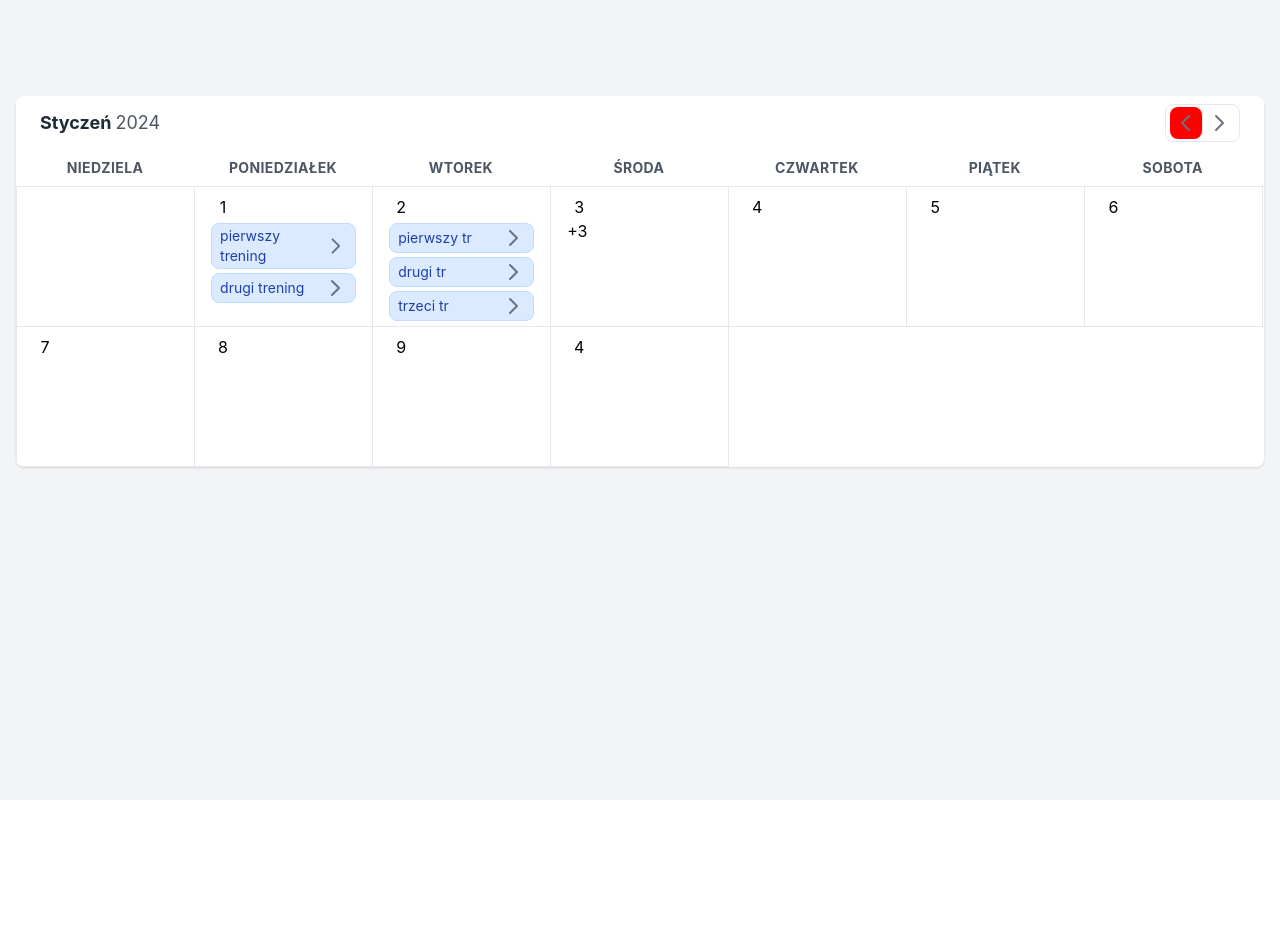
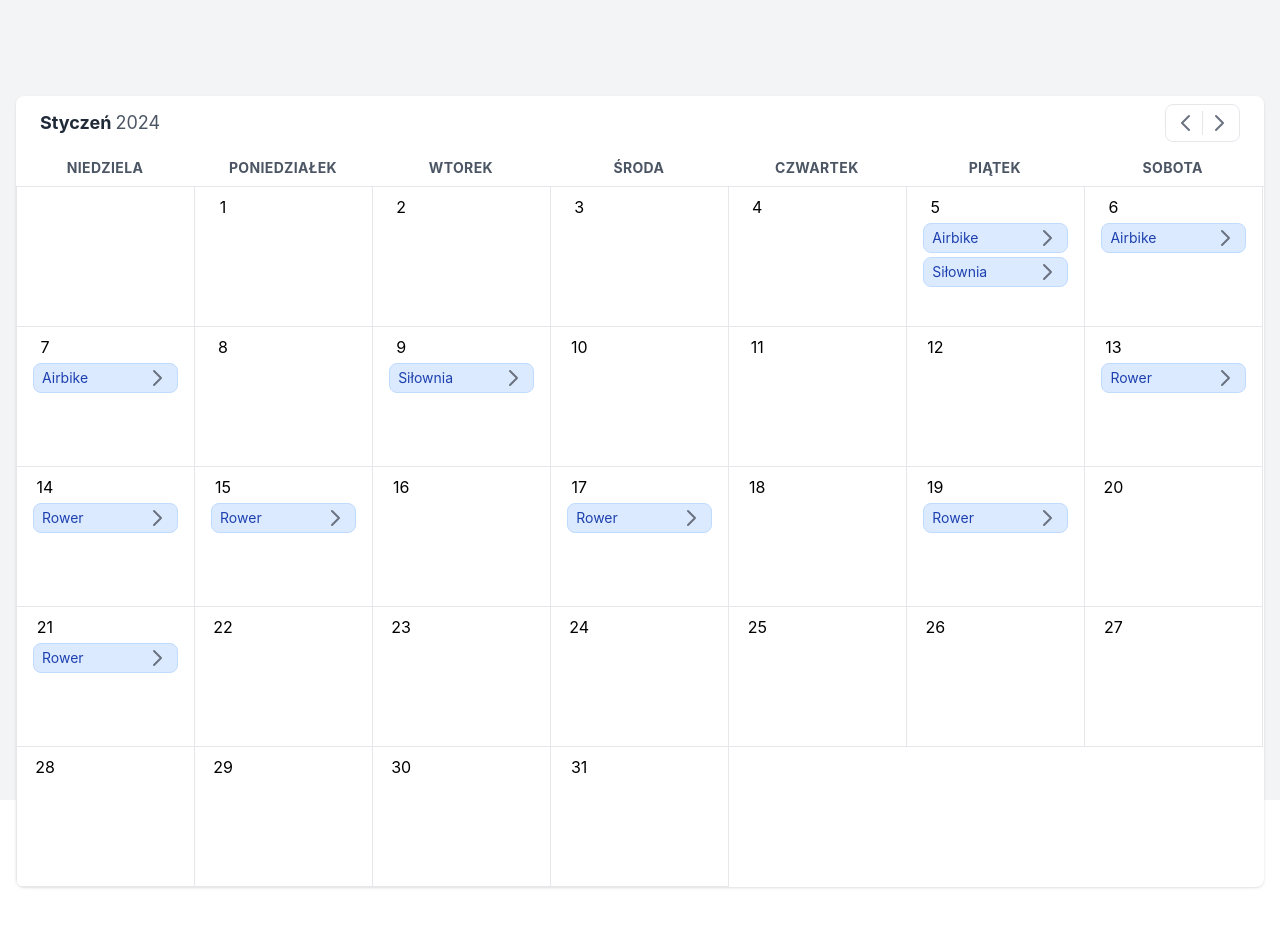
Before and after one commit to james028/training-app, a React (Create React App) app: page /trainings in a window 1280 px wide. Shown: the top 926 px of the page. Before the commit the page ends 800 px from the top, so only its background shows below. Built offline with nearby package versions, Linux system fonts and the light colour scheme.

Commit message:
add padding days

```diff
--- a/src/components/Calendar/Calendar.tsx
+++ b/src/components/Calendar/Calendar.tsx
@@ -6,7 +6,12 @@ import { TYear } from "../../types/app-types";
 import { DateTime } from "luxon";
 
 const Calendar = () => {
-  const [monthIndex, setMonthIndex] = useState(0);
+  const [monthIndex, setMonthIndex] = useState(() => {
+    const currentDate = DateTime.now();
+    const { month } = currentDate.toObject();
+
+    return month;
+  });
 
   const incrementMonth = () => {
     setMonthIndex((prev) => prev + 1);
@@ -17,6 +22,25 @@ const Calendar = () => {
   };
 
   //monthIndex, setMonthIndex jako context api
+
+  console.log(monthIndex, "index");
+
+  const foo = () => {
+    const v = Object.values(calendarData);
+    const k = Object.values(v);
+
+    console.log(Object.values(k), "r");
+    const xx = [];
+
+    // k.forEach((x: any) => {
+    //   console.log(x, "x");
+    //   x.forEach((a) => {
+    //     console.log(a, "a");
+    //   });
+    // });
+  };
+
+  foo();
 
   return (
     <div className="container mx-auto px-4 py-2 md:py-24">
--- a/src/components/Calendar/CalendarDays/CalendarDays.tsx
+++ b/src/components/Calendar/CalendarDays/CalendarDays.tsx
@@ -31,7 +31,7 @@ const CalendarDays = ({
 
     const firstDayOfMonth = DateTime.fromObject({
       year,
-      month: monthIndex + 1,
+      month: monthIndex,
       day: 1,
     })
       .toFormat("EEE, M/d/yyyy")
@@ -64,7 +64,7 @@ const CalendarDays = ({
       }
     });
 
-    setMonthsData([...newBlankDaysArray, ...results[monthIndex]]);
+    setMonthsData([...newBlankDaysArray, ...results[monthIndex - 1]]);
   };
 
   useEffect(() => {
--- a/src/components/Calendar/CalendarHeader/CalendarHeader.tsx
+++ b/src/components/Calendar/CalendarHeader/CalendarHeader.tsx
@@ -67,9 +67,10 @@ const CalendarHeader = ({
     const currentDate = DateTime.now();
     const { year, month, day } = currentDate.toObject();
 
+    //obecny miesiąc tu musy vtc
     const date = DateTime.fromObject({
       year,
-      month: monthIndex + 1,
+      month: monthIndex,
       day: 1,
     })
       .toFormat("MMMM/yyyy")
--- a/src/components/Calendar/CalendarHeader/style.css
+++ b/src/components/Calendar/CalendarHeader/style.css
@@ -3,5 +3,5 @@
 }
 
 .red {
-    background-color: red;
+    background-color: #b7bcca;
 }
--- a/src/mock/mock.ts
+++ b/src/mock/mock.ts
@@ -1,68 +1,177 @@
 import { TCalendarData } from "../types/app-types";
 
-export const calendarData: any = {
+export const calendarData = {
   "2024": [
     {
       "01x": [
         {
-          "01": [
-            {
-              type: "pierwszy trening",
-            },
-            {
-              type: "drugi trening",
-            },
-          ],
+          "01": [],
         },
         {
-          "02": [
-            {
-              type: "pierwszy tr",
-            },
-            {
-              type: "drugi tr",
-            },
-            {
-              type: "trzeci tr",
-            },
-          ],
+          "02": [],
         },
         {
-          "03": [
-            {
-              type: "pierwszy typxxx",
-            },
-            {
-              type: "pierwszy typxxx",
-            },
-            {
-              type: "pierwszy typxxx",
-            },
-            {
-              type: "pierwszy typxxx",
-            },
-          ],
+          "03": [],
         },
         {
           "04": [],
         },
         {
-          "05": [],
+          "05": [
+            {
+              type: "Airbike",
+              bikeType: null,
+              bikeKilometers: null,
+              duration: "00:20",
+            },
+            {
+              type: "Siłownia",
+              bikeType: null,
+              bikeKilometers: null,
+              duration: "01:00",
+            },
+          ],
         },
         {
-          "06": [],
+          "06": [
+            {
+              type: "Airbike",
+              bikeType: null,
+              bikeKilometers: null,
+              duration: "00:30",
+            },
+          ],
         },
         {
-          "07": [],
+          "07": [
+            {
+              type: "Airbike",
+              bikeType: null,
+              bikeKilometers: null,
+              duration: "00:30",
+            },
+          ],
         },
         {
           "08": [],
         },
         {
-          "09": [],
+          "09": [
+            {
+              type: "Siłownia",
+              bikeType: null,
+              bikeKilometers: null,
+              duration: "01:00",
+            },
+          ],
         },
         {
-          "04": [],
+          "10": [],
+        },
+        {
+          "11": [],
+        },
+        {
+          "12": [],
+        },
+        {
+          "13": [
+            {
+              type: "Rower",
+              bikeType: "crossway",
+              bikeKilometers: 50.14,
+              duration: "02:53",
+            },
+          ],
+        },
+        {
+          "14": [
+            {
+              type: "Rower",
+              bikeType: "crossway",
+              bikeKilometers: 22.55,
+              duration: "01:23",
+            },
+          ],
+        },
+        {
+          "15": [
+            {
+              type: "Rower",
+              bikeType: "crossway",
+              bikeKilometers: 31.81,
+              duration: "01:56",
+            },
+          ],
+        },
+        {
+          "16": [],
+        },
+        {
+          "17": [
+            {
+              type: "Rower",
+              bikeType: "crossway",
+              bikeKilometers: 40.07,
+              duration: "02:21",
+            },
+          ],
+        },
+        {
+          "18": [],
+        },
+        {
+          "19": [
+            {
+              type: "Rower",
+              bikeType: "crossway",
+              bikeKilometers: 35.42,
+              duration: "02:10",
+            },
+          ],
+        },
+        {
+          "20": [],
+        },
+        {
+          "21": [
+            {
+              type: "Rower",
+              bikeType: "crossway",
+              bikeKilometers: 27.53,
+              duration: "01:43",
+            },
+          ],
+        },
+        {
+          "22": [],
+        },
+        {
+          "23": [],
+        },
+        {
+          "24": [],
+        },
+        {
+          "25": [],
+        },
+        {
+          "26": [],
+        },
+        {
+          "27": [],
+        },
+        {
+          "28": [],
+        },
+        {
+          "29": [],
+        },
+        {
+          "30": [],
+        },
+        {
+          "31": [],
         },
       ],
     },
```
